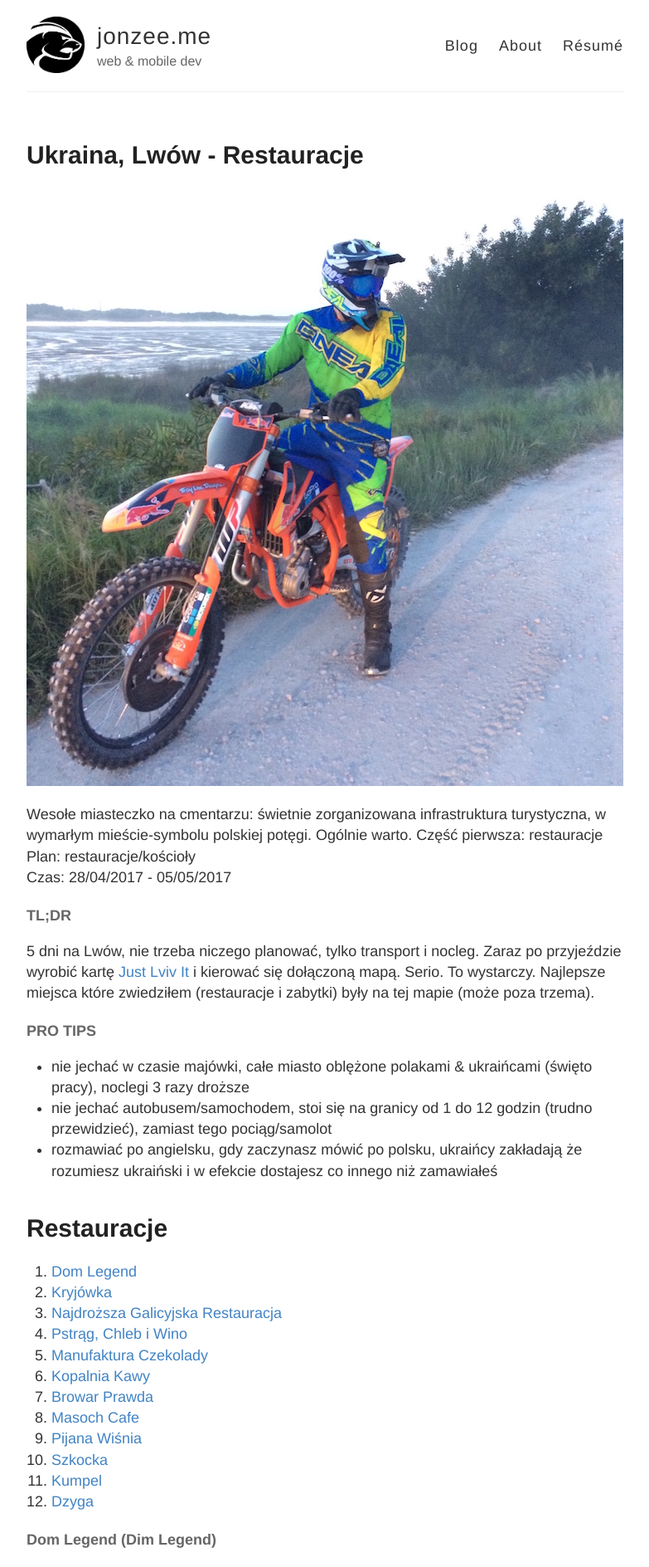
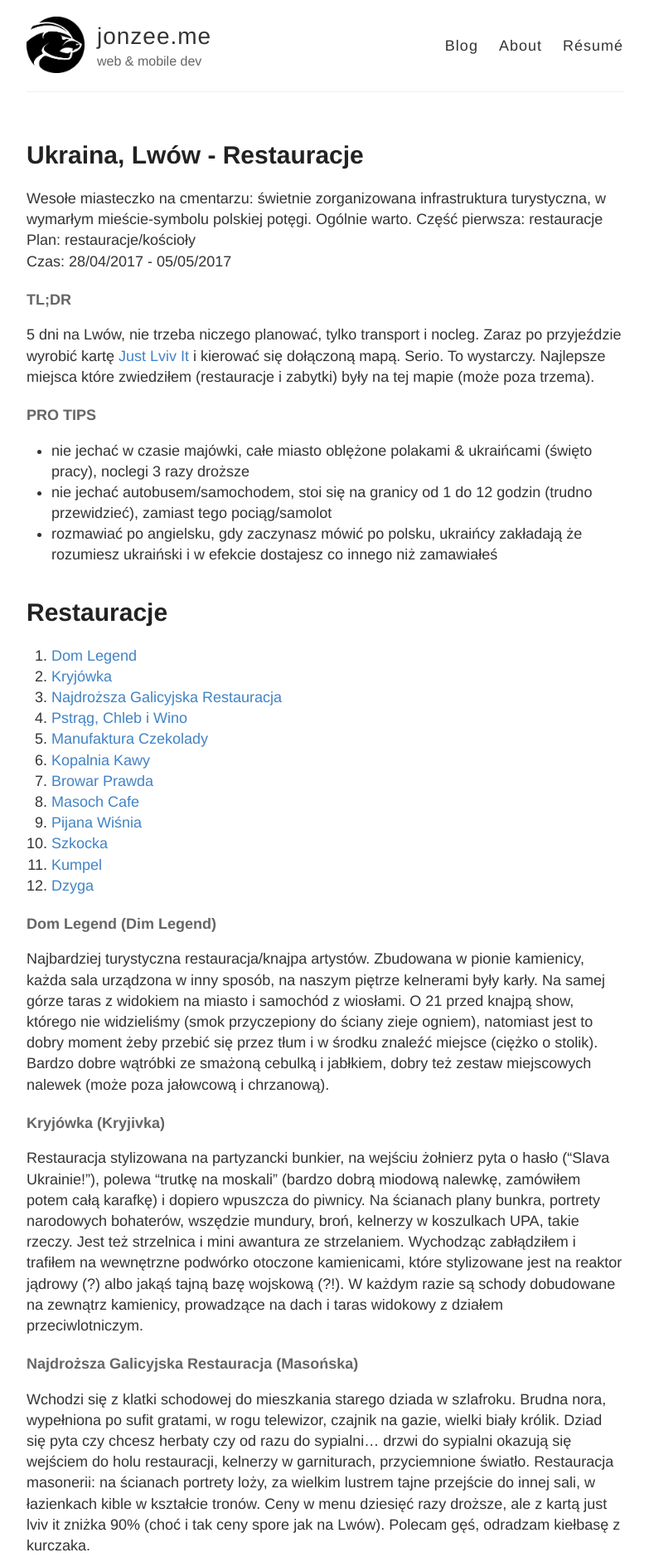
Before and after one commit to janhorubala/janhorubala.github.io, a Jekyll site: the page built from _posts/2017-05-05-ukraina-lwow-restauracje.md, in a window 1280 px wide. Shown: the top 1888 px of the page at 83% size, without its empty margins (248-1031 px from the left). Built offline with Jekyll 4.4.1, drawn with Linux system fonts in a browser that asks for light colours; comment, search, counter and statistics services are not loaded.

Commit message:
Updated post layout (remove background photo)

```diff
--- a/_layouts/post.html
+++ b/_layouts/post.html
@@ -4,10 +4,6 @@ layout: default
 
 <article class="post">
   <h1>{{ page.title }}</h1>
-
-  {% if page.photo %}
-  <img src="{{ site.url }}/{{ page.photo }}" alt="Background Photo" />
-  {% endif %}
 
   <div class="entry">
     {{ content }}
```
